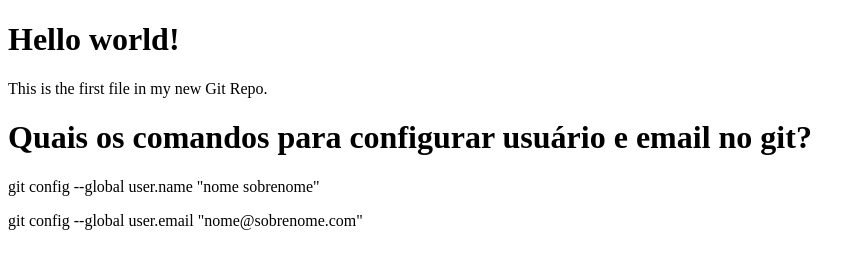
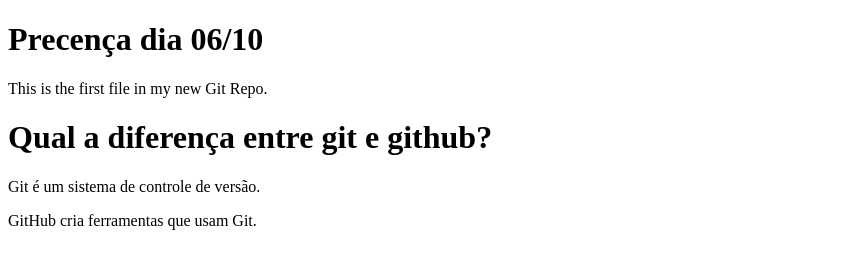
Before and after one commit to wermington/exer-git, a plain HTML site: page index.html in a window 1280 px wide. Shown: the whole page, without its empty margins (0-866 px from the left). Drawn offline with Linux system fonts and the light colour scheme.

Commit message:
Pergunta 2

```diff
--- a/index.html
+++ b/index.html
@@ -5,12 +5,14 @@
 </head>
 <body>
 
-<h1>Hello world!</h1>
+<h1>Precença dia 06/10</h1>
 <p>This is the first file in my new Git Repo.</p>
 
-<h1>Quais os comandos para configurar usuário e email no git?</h1>
-<p>git config --global user.name "nome sobrenome"</p>
-<p>git config --global user.email "nome@sobrenome.com"</p>
+<h1> Qual a diferença entre git e github?</h1>
+<p>Git é um sistema de controle de versão.</p>
+<p>GitHub cria ferramentas que usam Git.</p>
+
+
 
 </body>
 </html>
```
